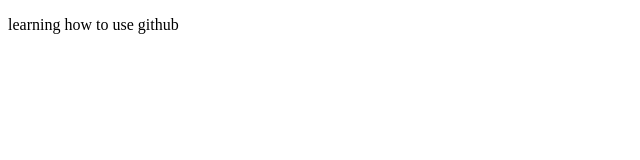
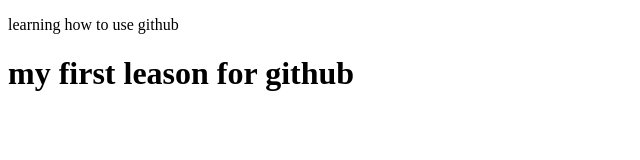
Before and after one commit to maryam448/test-repo, a plain HTML site: page index.html in a window 1280 px wide. Shown: the whole page, without its empty margins (0-640 px from the left). Drawn offline with Linux system fonts and the light colour scheme.

Commit message:
add a head

```diff
--- a/index.html
+++ b/index.html
@@ -7,6 +7,6 @@
 </head>
 <body>
     <p>learning how to use github</p>
-
+    <h1>my first leason for github</h1>
 </body>
 </html>
```
